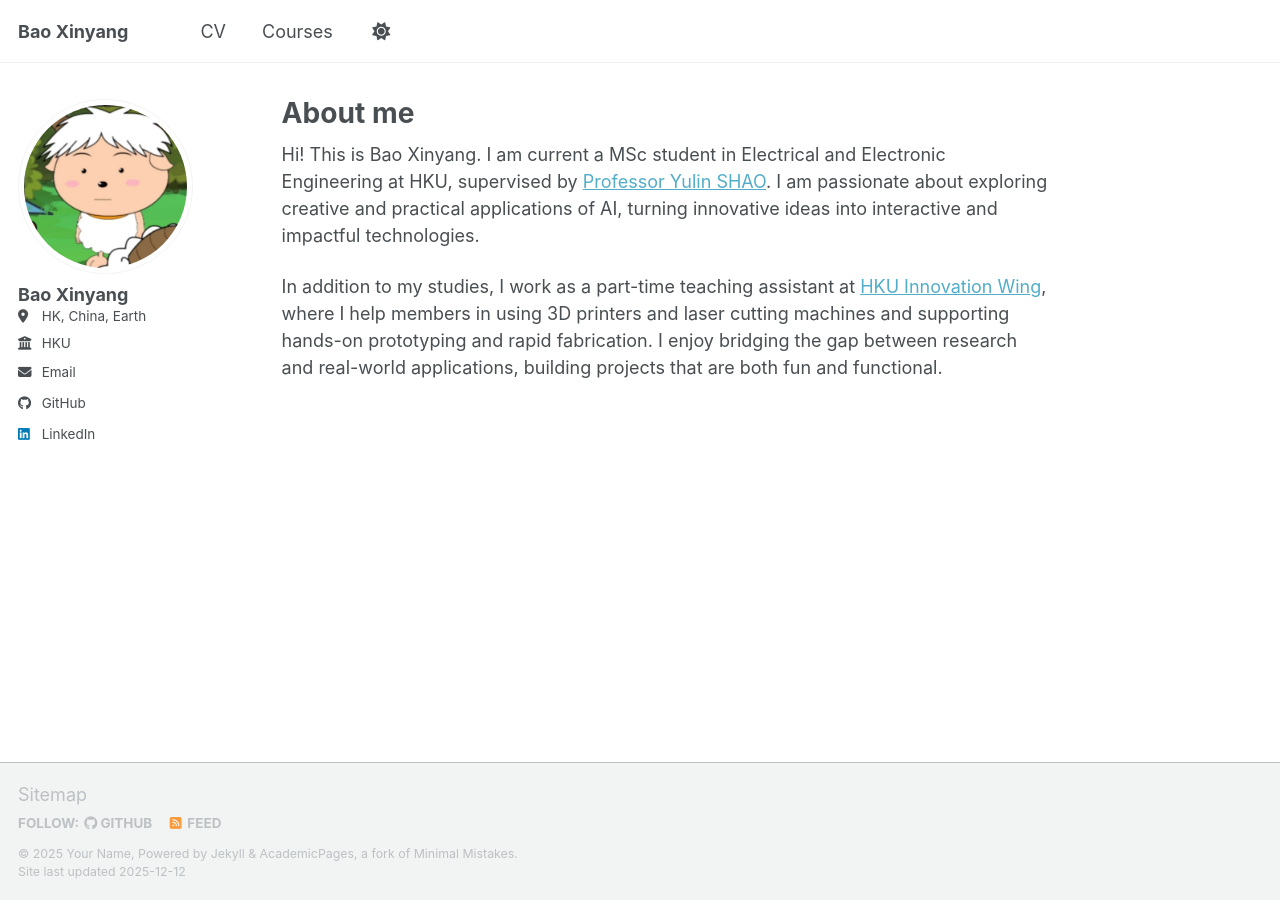
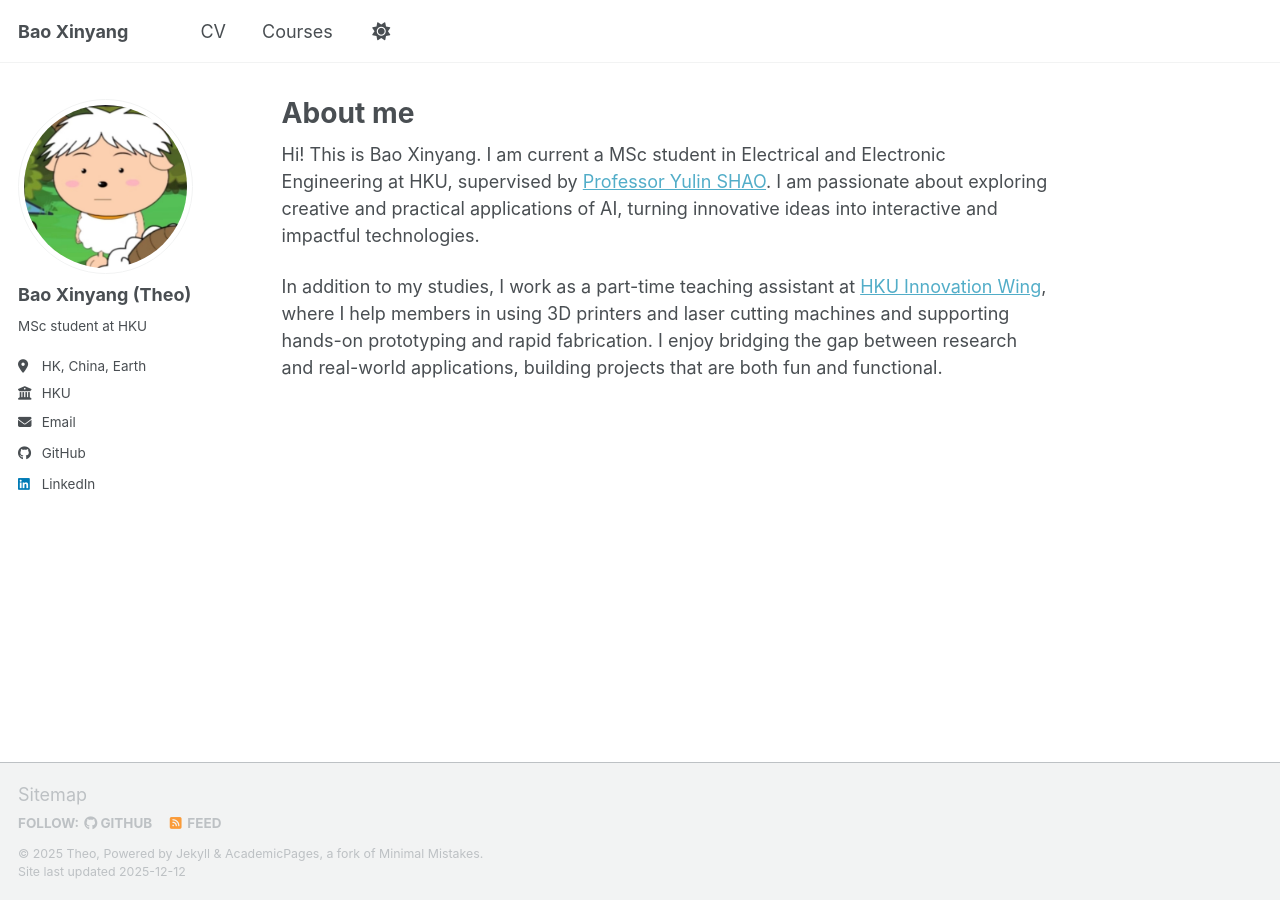
Before and after one commit to Oreoreooo/Oreoreooo.github.io, a Jekyll site: the page built from _pages/about.md, in a window 1280 px wide. Built offline with Jekyll 4.4.1, drawn with Linux system fonts in a browser that asks for light colours; a script bundle is joined from its source files by our own code; library files that are not in the unit come from our copies.

Commit message:
add bio in sidebar

```diff
--- a/_config.yml
+++ b/_config.yml
@@ -11,8 +11,8 @@
 site_theme               : "default" # Currently available options are "default", "air"
 title                    : "Bao Xinyang"
 title_separator          : "-"
-name                     : &name "Your Name"
-description              : &description "Your Name's academic portfolio"   # Update this with a general description of your site, this is the default if not overridden by a page
+name                     : &name "Theo"
+description              : &description "Theo's academic portfolio"   # Update this with a general description of your site, this is the default if not overridden by a page
 url                      : https://Oreoreooo.github.io # The base hostname & protocol for your site e.g. "https://[your GitHub username].github.io",
                                                            # or if you already have some other page hosted on Github then use "https://[your GitHub username].github.io/[Your Repo Name]"
 baseurl                  : "" # the subpath of your site, e.g. "/blog"
@@ -24,9 +24,9 @@
 author:
   # Biographic information
   avatar           : "profile.png"
-  name             : "Bao Xinyang"
+  name             : "Bao Xinyang (Theo)"
   pronouns         : # example: "she/her"
-  bio              : #"Short biography for the left-hand sidebar"
+  bio              : "MSc student at HKU"
   location         : "HK, China, Earth"
   employer         : "HKU"
   uri              : # URL
```
